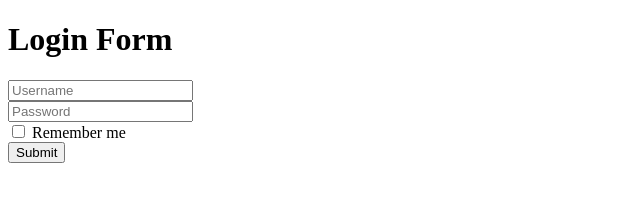
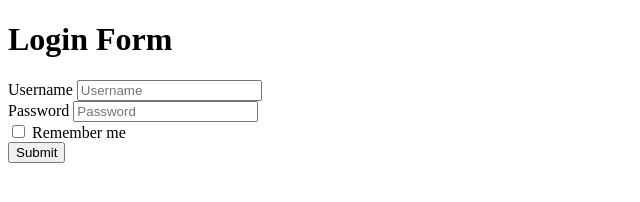
Before and after one commit to acciojob/remember-me-login-form-dnyaneshwarwagh0072, a website: page main.html in a window 1280 px wide. Shown: the whole page, without its empty margins (0-640 px from the left). Drawn offline with Linux system fonts and the light colour scheme.

Commit message:
created a submission

```diff
--- a/main.html
+++ b/main.html
@@ -9,10 +9,17 @@
 <body>
 	<h1>Login Form</h1>
     <form id="login-form">
-        <input type="text" placeholder="Username" id="username" required><br>
-        <input type="password" placeholder="Password" id="password" required><br>
-        <input type="checkbox" id="checkbox"> <label for="checkbox">Remember me</label><br>
+        <label for="username">Username</label>
+        <input type="text" id="username" placeholder="Username">
+		<br>
+        <label for="password">Password</label>
+        <input type="password" id="password" placeholder="Password">
+		<br>
+        <input type="checkbox" id="checkbox">
+        <label for="checkbox">Remember me</label>
+		<br>
         <input type="submit" id="submit" value="Submit">
+		<br>
     </form>
     <button id="existing" style="display: none;">Login as existing user</button>
     <script type="text/javascript" src="./script.js">
```
